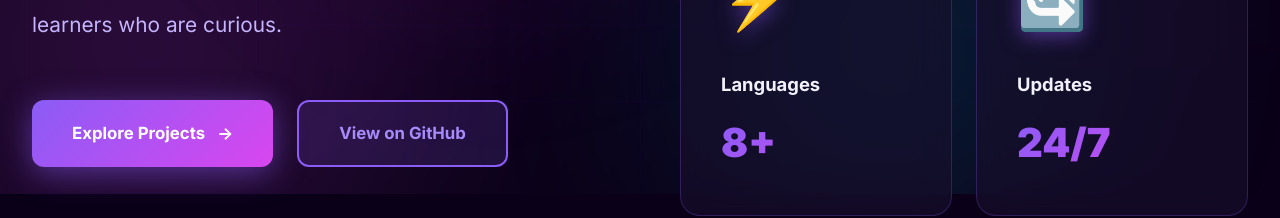
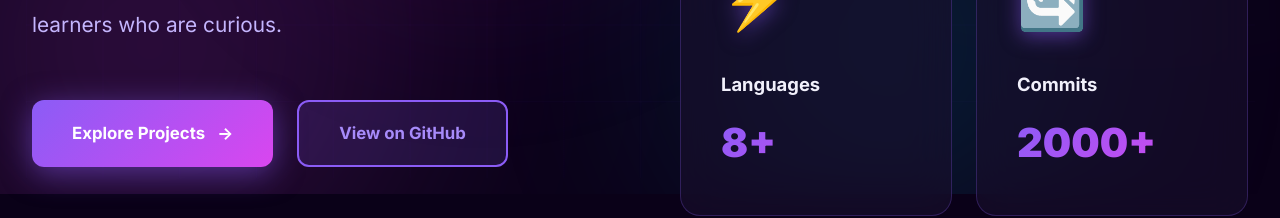
Before and after one commit to CyberForgeEx/Research-Portal, a plain HTML site: page index.html in a window 1280 px wide. Shown: the part 606-824 px from the top of the page. Drawn offline with nearby package versions, Linux system fonts and the light colour scheme.

Commit message:
Update index.html

```diff
--- a/index.html
+++ b/index.html
@@ -1989,8 +1989,8 @@
                             </div>
                             <div class="visual-card">
                                 <span class="visual-icon">🔄</span>
-                                <div class="visual-title">Updates</div>
-                                <div class="visual-stat">24/7</div>
+                                <div class="visual-title">Commits</div>
+                                <div class="visual-stat">2000+</div>
                             </div>
                         </div>
                     </div>
```
